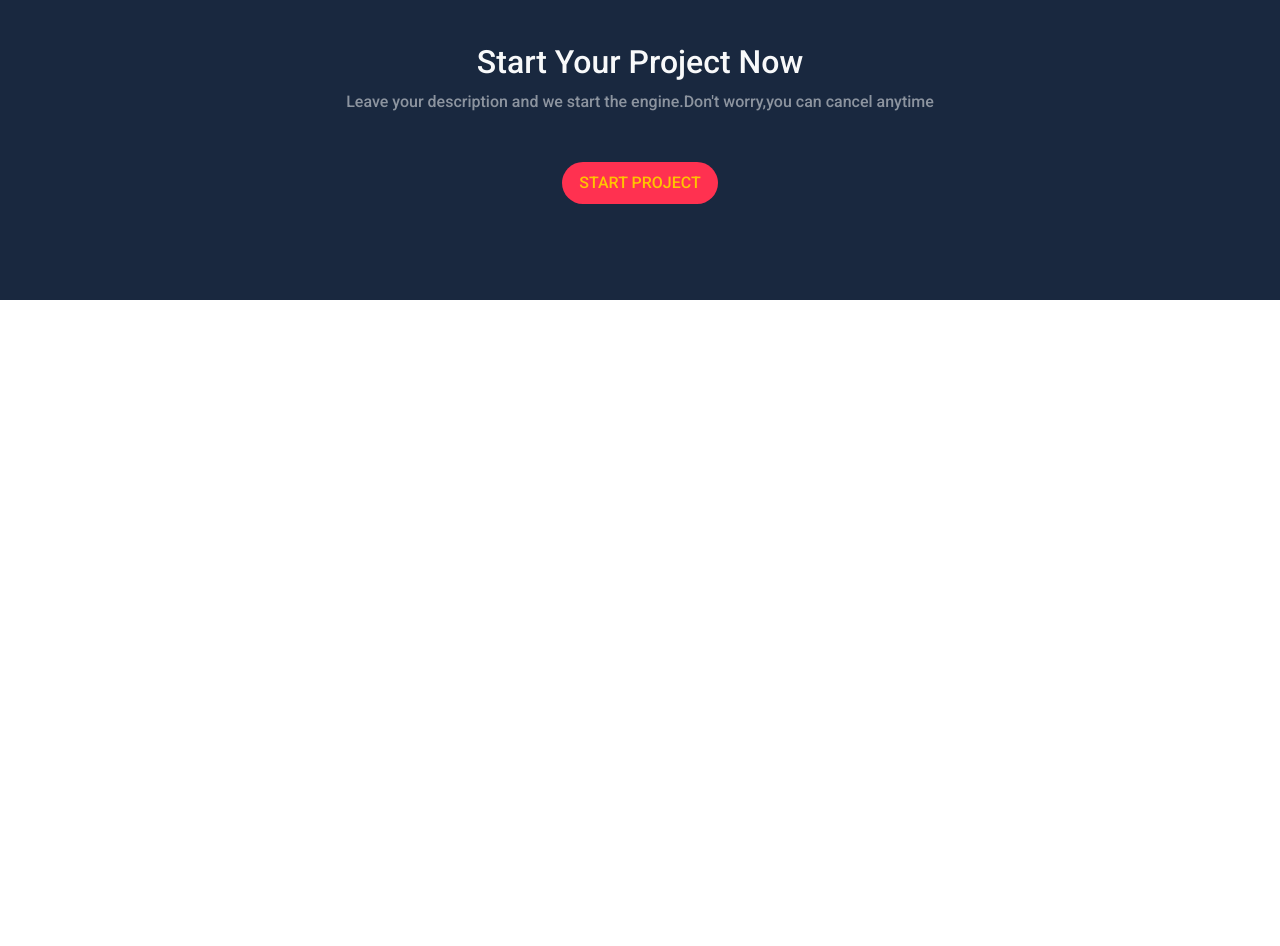
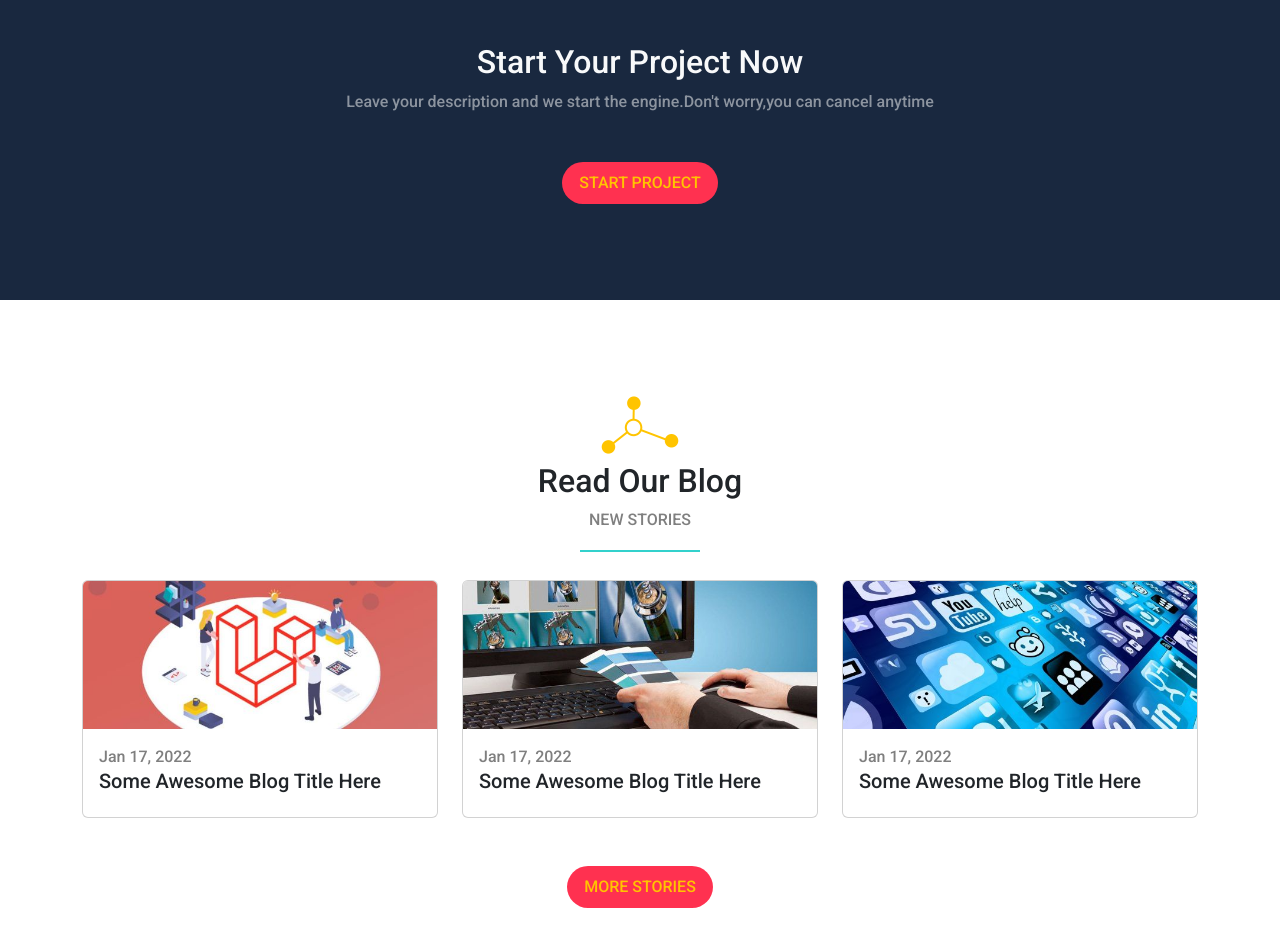
Before and after one commit to Mohammedazzam/18_Bootstrap5-zero_Design, a plain HTML site: page index.html in a window 1280 px wide. Shown: the part 4139-5085 px from the top of the page. Before the commit the page ends 4439 px from the top, so only its background shows below. Drawn offline with Linux system fonts and the light colour scheme.

Commit message:
Section Blog

```diff
--- a/index.html
+++ b/index.html
@@ -317,6 +317,49 @@
     </div>
     <!-- End Project -->
 
+    <!-- Start Blog -->
+    <div class="blog pt-5 pb-5">
+        <div class="container">
+            <div class="main-title text-center mt-5 mb-5 position-relative">
+                <img class="mb-2" src="imgs/title.png" alt="" />
+                <h2>Read Our Blog</h2>
+                <p class="text-uppercase text-black-50">New Stories</p>
+            </div>
+            <div class="row">
+                <div class="col-md-6 col-lg-4">
+                    <div class="card">
+                        <img src="imgs/blog-1.jpg" class="card-img-top" alt="Blog Post" />
+                        <div class="card-body">
+                            <span class="text-black-50">Jan 17, 2022</span>
+                            <h5 class="card-title">Some Awesome Blog Title Here</h5>
+                        </div>
+                    </div>
+                </div>
+                <div class="col-md-6 col-lg-4">
+                    <div class="card">
+                        <img src="imgs/blog-2.jpg" class="card-img-top" alt="Blog Post" />
+                        <div class="card-body">
+                            <span class="text-black-50">Jan 17, 2022</span>
+                            <h5 class="card-title">Some Awesome Blog Title Here</h5>
+                        </div>
+                    </div>
+                </div>
+                <div class="col-md-6 col-lg-4">
+                    <div class="card">
+                        <img src="imgs/blog-3.jpg" class="card-img-top" alt="Blog Post" />
+                        <div class="card-body">
+                            <span class="text-black-50">Jan 17, 2022</span>
+                            <h5 class="card-title">Some Awesome Blog Title Here</h5>
+                        </div>
+                    </div>
+                </div>
+            </div>
+            <div class="d-flex justify-content-center mt-5 mb-5">
+                <a class="btn rounded-pill main-btn text-uppercase" href="#">More Stories</a>
+            </div>
+        </div>
+    </div>
+    <!-- End Blog -->
     <script src="js/bootstrap.bundle.min.js"></script>
     <script src="js/all.min.js"></script>
 </body>
```
